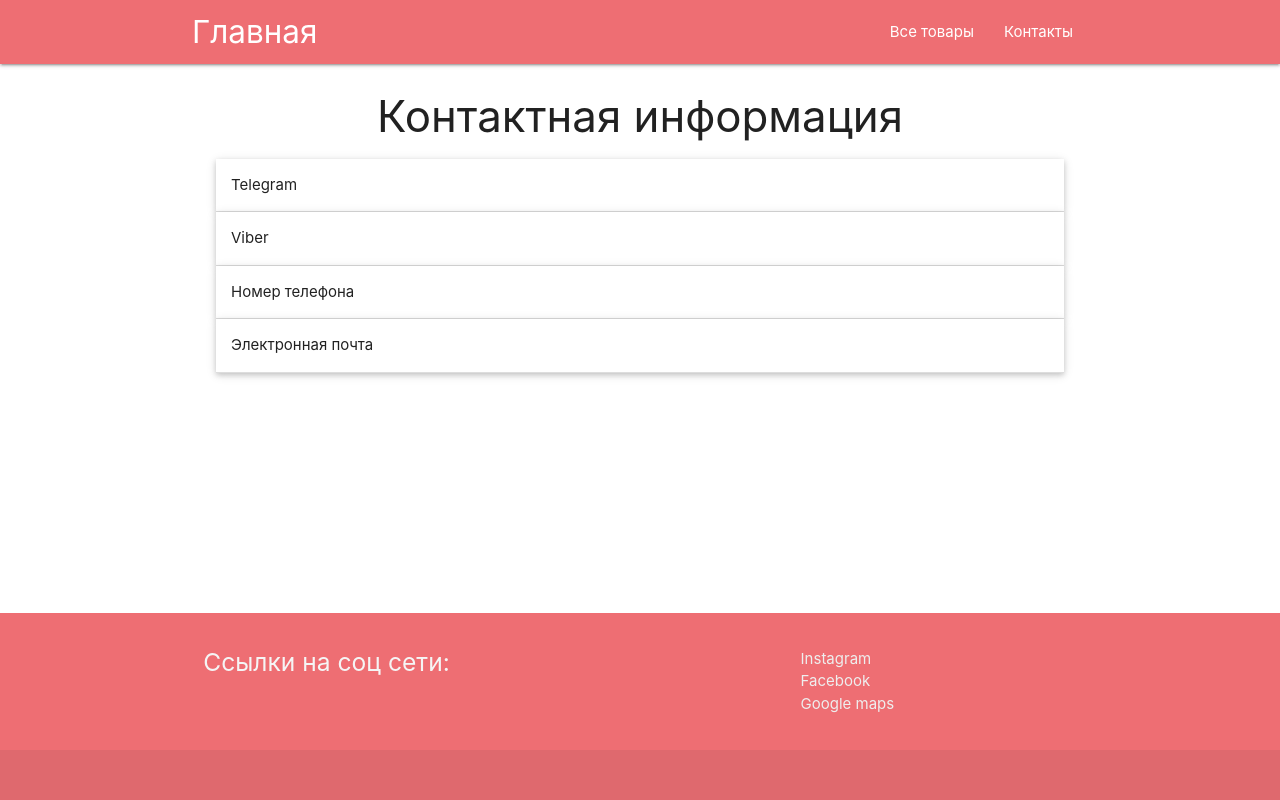
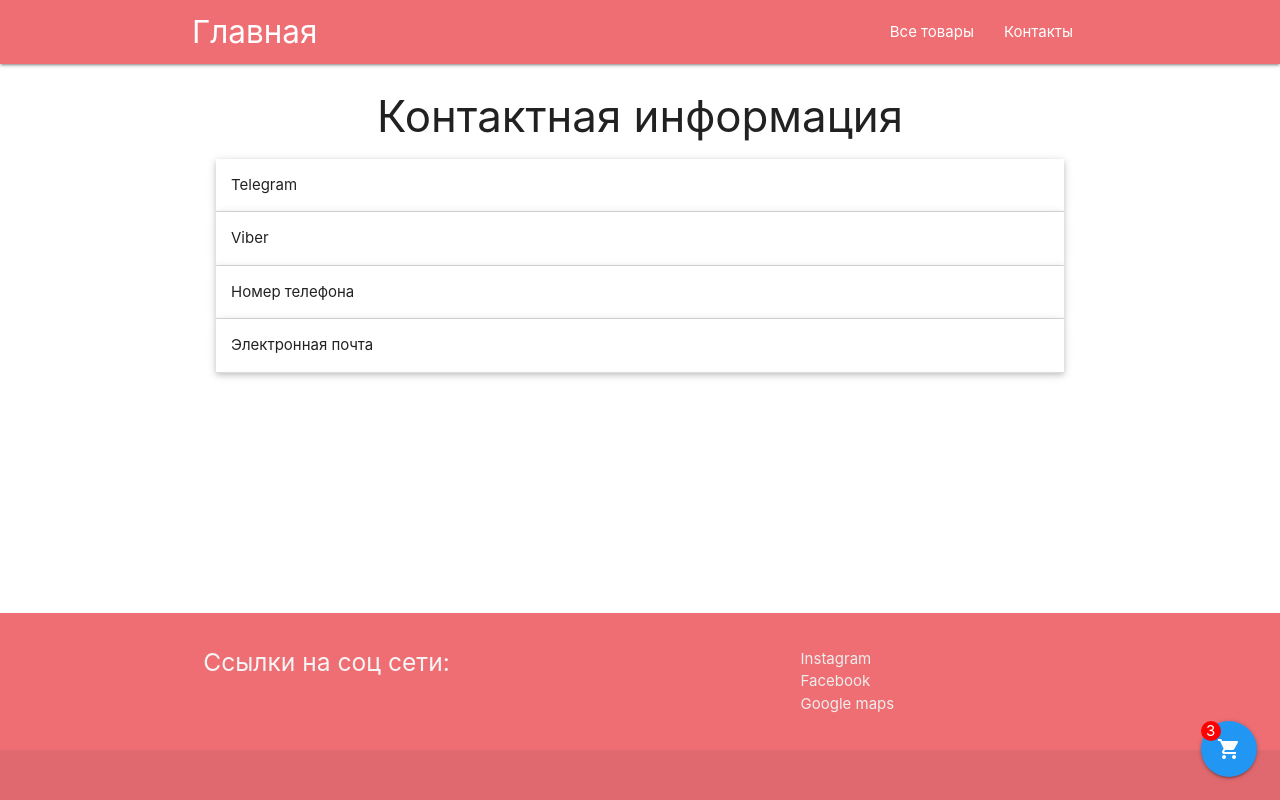
Before and after one commit to feya-bilyzna/feya-bilyzna, a React (Create React App) app: page /#/contacts in a window 1280 px wide. Built offline with nearby package versions, Linux system fonts and the light colour scheme.

Commit message:
Добавлена кнопка корзины и небольшая правка в роутах.

```diff
--- /dev/null
+++ b/src/components/CartButton.jsx
@@ -0,0 +1,82 @@
+import React, { useEffect } from 'react'
+import { Button, Icon } from 'react-materialize'
+import cx from 'classnames'
+import { NavLink } from 'react-router-dom'
+import M from 'materialize-css'
+
+const AddedProductsIndicator = props => {
+    return <div style={{
+        position: "absolute",
+        height: 20,
+        width: 20,
+        borderRadius: "100%",
+        background: "red",
+        color: "white",
+        lineHeight: "normal",
+    }}>{props.children}</div>
+}
+
+const CartButton = () => {
+    // This is a crutch. For more info, see https://github.com/react-materialize/react-materialize/issues/1136
+    useEffect(() => {
+        M.FloatingActionButton.init(
+            document.querySelectorAll('.fixed-action-btn'),
+            { direction: "top", hoverEnabled: false }
+        )
+    }, [])
+
+    // We'll probably use redux or other global storing method
+    const addedProducts = 3
+
+    return <div style={{ position: "absolute" }}><Button
+        className={cx("blue", { pulse: addedProducts })}
+        fab={{ direction: "top", hoverEnabled: false }}
+        floating
+        large
+        icon={addedProducts ? <>
+            <AddedProductsIndicator>{addedProducts}</AddedProductsIndicator>
+            <Icon>shopping_cart</Icon>
+        </> : <Icon>shopping_cart</Icon>}
+        node="button"
+
+    >
+        <Button
+            className="blue"
+            floating
+            icon={<NavLink to="/cart">{
+                <Icon>shopping_cart</Icon>
+            }</NavLink>}
+            node="button"
+            tooltip="Оформить заказ"
+            tooltipOptions={{
+                position: 'left'
+            }}
+        />
+        <Button
+            className="green"
+            floating
+            icon={<NavLink to="/search">{
+                <Icon>search</Icon>
+            }</NavLink>}
+            node="button"
+            tooltip="Искать товар"
+            tooltipOptions={{
+                position: 'left'
+            }}
+        />
+        <Button
+            className="yellow darken-1"
+            floating
+            icon={<NavLink to="/login">{
+                <Icon>login</Icon>
+            }</NavLink>}
+            node="button"
+            tooltip="Указать контактные данные"
+            tooltipOptions={{
+                position: 'left'
+            }}
+        />
+    </Button></div>
+}
+
+export default CartButton
--- a/src/components/index.js
+++ b/src/components/index.js
@@ -8,6 +8,7 @@ export {default as PreviewCard}  from './VisualElements/PreviewCard'
 export {default as LoadingAnimation} from './PartialElements/LoadingAnimation'
 
 export {default as NavbarMenu}       from './NavbarMenu'
+export {default as CartButton}       from './CartButton'
 export {default as PageContainer}    from './PageContainer'
 export {default as FooterComponent}  from './FooterComponent'
 
--- a/src/routes.jsx
+++ b/src/routes.jsx
@@ -7,7 +7,8 @@ import {
     FooterComponent,
     PageContainer,
     ProductCategoryPage,
-    ProductSubcategoryPage
+    ProductSubcategoryPage,
+    CartButton,
 } from './components'
 
 import {categoriesData} from './data'
@@ -18,6 +19,7 @@ export const useRoutes = () => {
     return (
         <>
             <NavbarMenu/>
+            <CartButton />
                 <PageContainer>
                     <Switch>
                         <Route path="/" exact>
@@ -43,7 +45,7 @@ export const useRoutes = () => {
                                 </Route>
                             )
                         )}
-                        <Route path="/:productId" exact>
+                        <Route path="/:productId(\d+)" exact>
                             <DetailPage/>
                         </Route>
                         <Redirect to="/"/>
```
